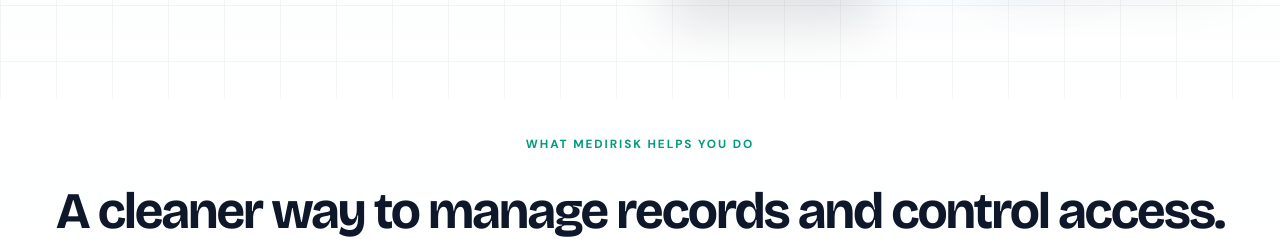
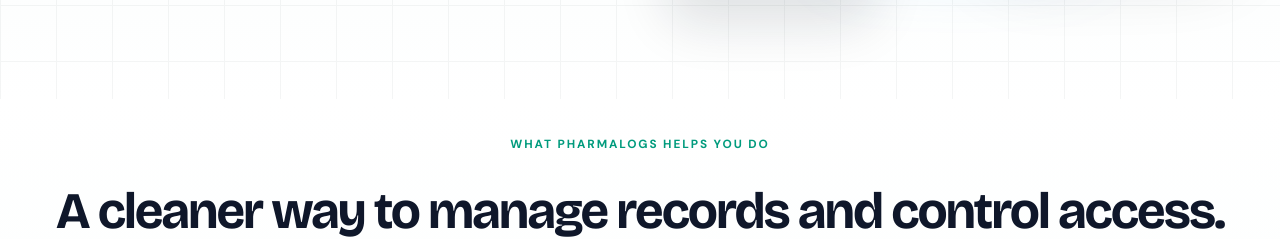
Before and after one commit to voidrlm/capstone, a React (Vite) app in the folder frontend/: page / in a window 1280 px wide. Shown: the part 1283-1522 px from the top of the page. Built offline with nearby package versions, Linux system fonts and the light colour scheme; no server answers.

Commit message:
fix(landing): update FeaturesSection component

```diff
--- a/frontend/src/components/landing/FeaturesSection.tsx
+++ b/frontend/src/components/landing/FeaturesSection.tsx
@@ -57,7 +57,7 @@ export default function FeaturesSection() {
                 letterSpacing: "0.16em",
               }}
             >
-              What MediRisk Helps You Do
+              What PharmaLogs Helps You Do
             </span>
             <h2
               className="font-display"
```
